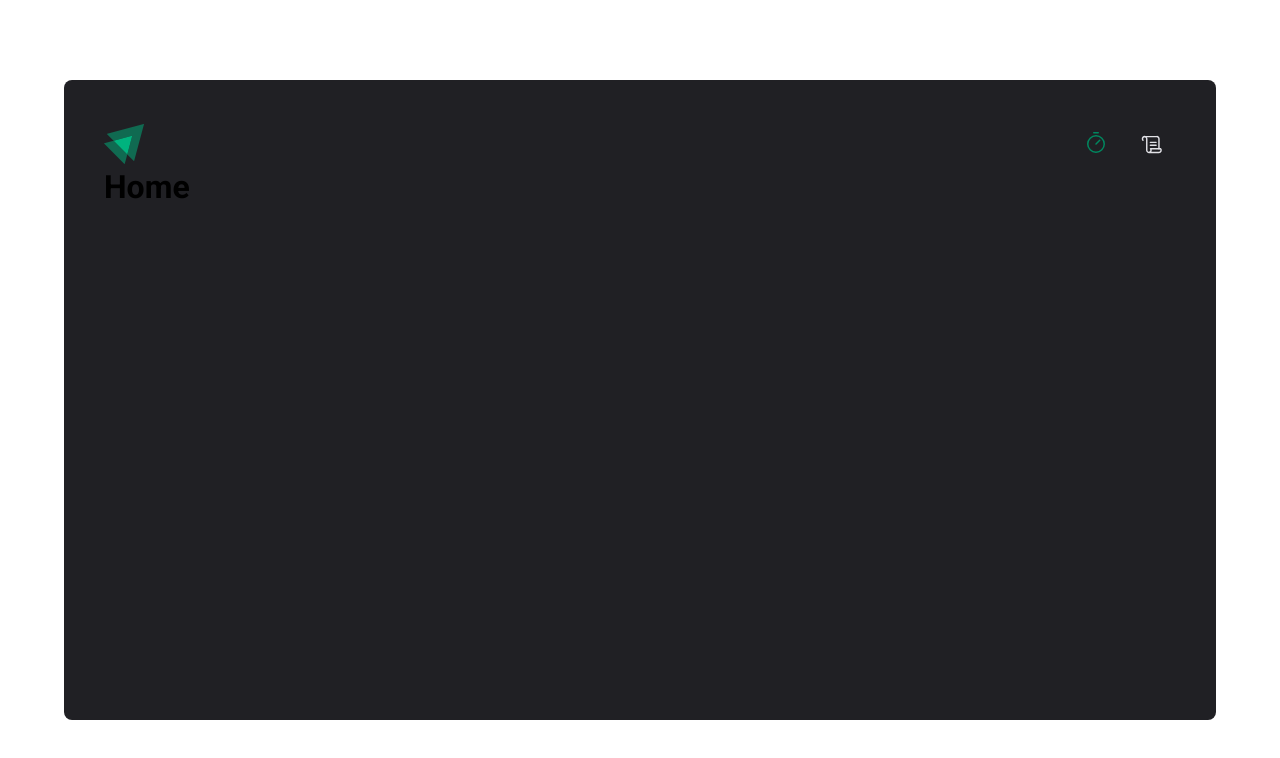
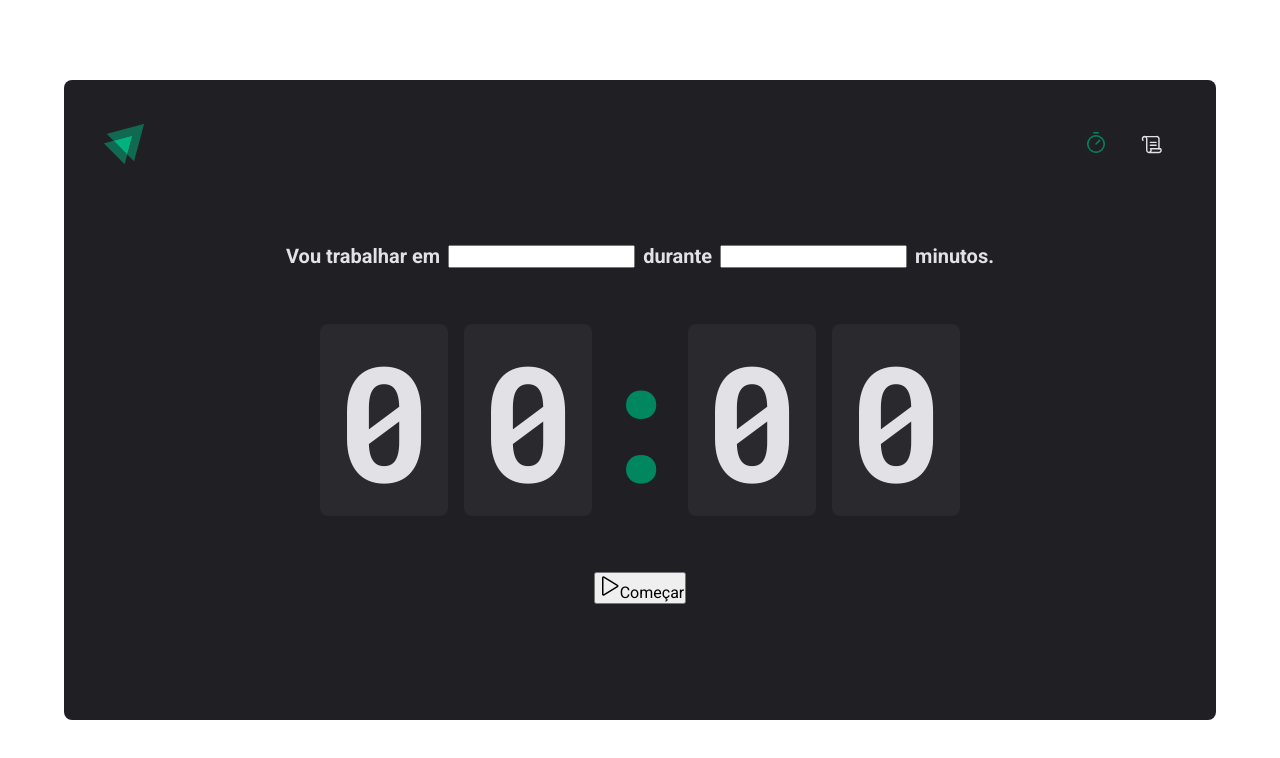
Before and after one commit to f-bravo/pomodoro-timer, a React (Vite) app: page / in a window 1280 px wide. Shown: the top 758 px of the page. Built offline with nearby package versions, Linux system fonts and the light colour scheme.

Commit message:
Home part1

```diff
--- a/src/pages/Home.tsx
+++ /dev/null
@@ -1,8 +0,0 @@
-
- export function Home(){
-  return (
-    <div>
-      <h1>Home</h1>
-    </div>
-  );
- }
--- /dev/null
+++ b/src/pages/Home/index.tsx
@@ -0,0 +1,34 @@
+import { Play } from "phosphor-react";
+import { CountdownContainer, FormContainer, HomeContainer, Separator } from "./styles";
+
+ export function Home(){
+  return (
+    <HomeContainer>
+      <form action="">
+        <FormContainer>
+          <label htmlFor="task">Vou trabalhar em</label>
+          <input id="task" />
+
+          <label htmlFor="minutesAmount">durante</label>
+          <input type="number" id="minutesAmount"/>
+
+          <span>minutos.</span>
+        </FormContainer>
+
+        <CountdownContainer>
+          <span>0</span>
+          <span>0</span>
+          <Separator>:</Separator>
+          <span>0</span>
+          <span>0</span>
+        </CountdownContainer>
+          <button type="submit">
+            <Play size={24}/>
+            Começar
+          </button>
+
+        </form>
+      </HomeContainer>
+
+  );
+ }
--- /dev/null
+++ b/src/pages/Home/styles.ts
@@ -0,0 +1,56 @@
+import styled from "styled-components";
+
+export const HomeContainer = styled.main`
+  flex: 1;
+
+  display: flex;
+  flex-direction: column;
+  align-items: center;
+  justify-content: center;
+
+  // Alinhando o form no centro
+  form {
+    display: flex;
+    flex-direction: column;
+    align-items: center;
+    gap: 3.5rem;
+  }
+`
+
+export const FormContainer = styled.div`
+  width: 100%;
+  display: flex;
+  align-items: center;
+  justify-content: center;
+  gap: 0.5rem;
+
+  color: ${(props => props.theme['gray-100'])};
+  font-size: 1.25rem;
+  font-weight: bold;
+  flex-wrap: wrap; // Ao diminuir a tela quebrar o campo em linhas
+`
+
+export const CountdownContainer = styled.div`
+  font-family: 'Roboto Mono', monospace;
+  font-size: 10rem;
+  line-height: 8rem;
+  color: ${(props => props.theme['gray-100'])};
+
+  display: flex;
+  gap: 1rem;
+
+  span {
+    background: ${(props => props.theme['gray-700'])};
+    padding: 2rem 1rem;
+    border-radius: 8px;
+  }
+`
+
+export const Separator = styled.div`
+  padding: 2rem 0;
+  color: ${(props => props.theme['green-500'])};
+  width: 4rem;
+  overflow: hidden;
+  display: flex;
+  justify-content: center;
+`
--- a/src/styles/global.ts
+++ b/src/styles/global.ts
@@ -15,6 +15,7 @@
   body {
     background: ${props => props.theme['theme-900']};
     color: ${props => props.theme['gray=300']};
+    -webkit-font-smoothing: antialiased;
   }
 
   body, input, textarea, button {
```
